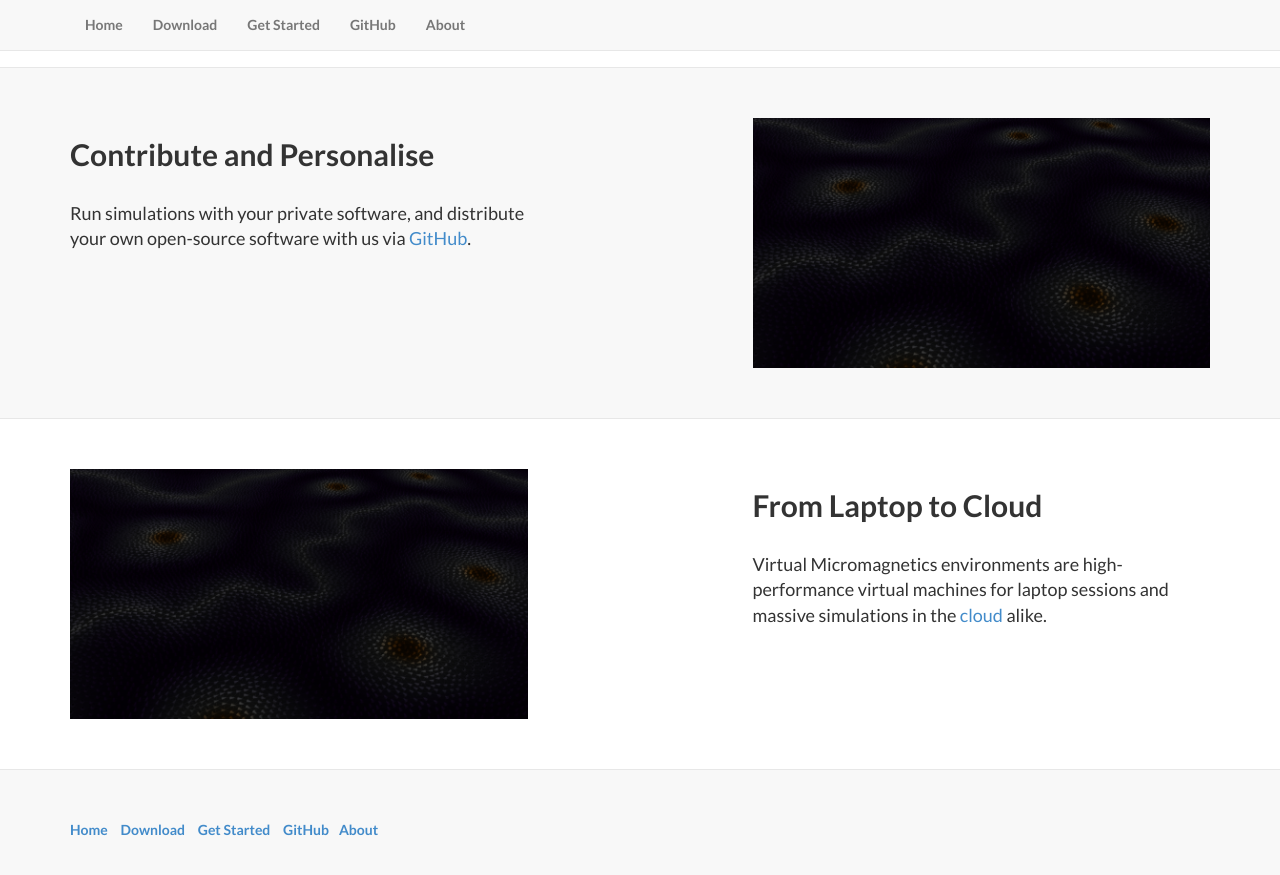
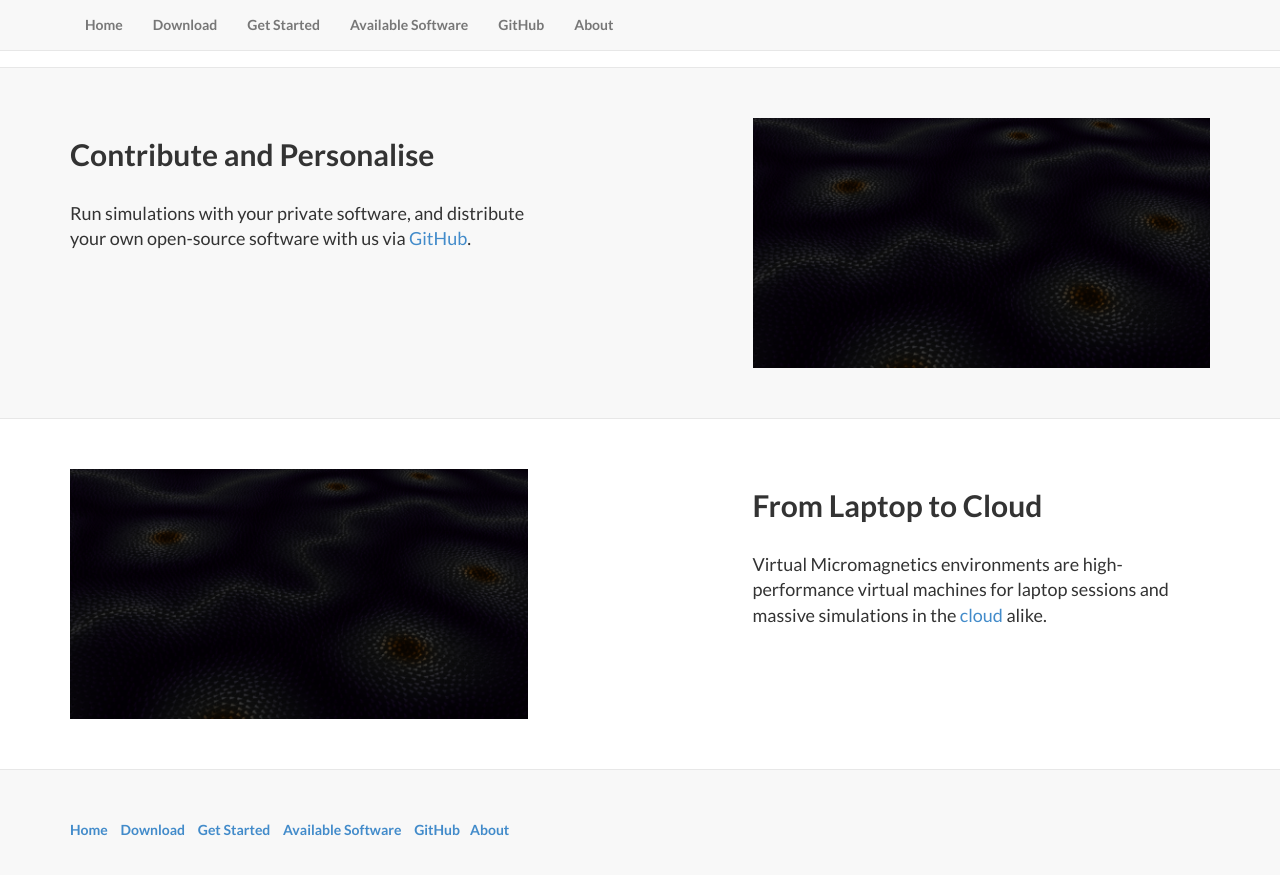
Before and after one commit to computationalmodelling/virtualmicromagnetics, a Jekyll site: the page built from index.html, in a window 1280 px wide and 900 px high, scrolled down 790 px. Shown: the top 875 px of the window. Built offline with Jekyll 4.4.1, drawn with Linux system fonts in a browser that asks for light colours.

Commit message:
Add available software page.

```diff
--- a/_includes/footer.html
+++ b/_includes/footer.html
@@ -14,9 +14,10 @@
                     <a href="/get_started/">Get Started</a>
                   </li>
                   <li>
-                    <a href="https://github.com/fangohr/virtualmicromagnetics">
-                      GitHub
-                    </a>
+                    <a href="/available_software/">Available Software</a>
+                  </li>
+                  <li>
+                    <a href="https://github.com/fangohr/virtualmicromagnetics">GitHub</a>
                   <li>
                     <a href="/about/">About</a>
                   </li>
--- a/_includes/navbar.html
+++ b/_includes/navbar.html
@@ -23,9 +23,10 @@
                     <a href="/get_started/">Get Started</a>
                 </li>
                 <li>
-                    <a href="https://github.com/fangohr/virtualmicromagnetics">
-                      GitHub
-                    </a>
+                    <a href="/available_software/">Available Software</a>
+                <li>
+                <li>
+                    <a href="https://github.com/fangohr/virtualmicromagnetics">GitHub</a>
                 <li>
                     <a href="/about/">About</a>
                 </li>
--- /dev/null
+++ b/available_software.html
@@ -0,0 +1,5 @@
+---
+layout: sub
+title: Available Software
+subTitle: Enabling accessible and reproducible micromagnetic simulation
+---
```
